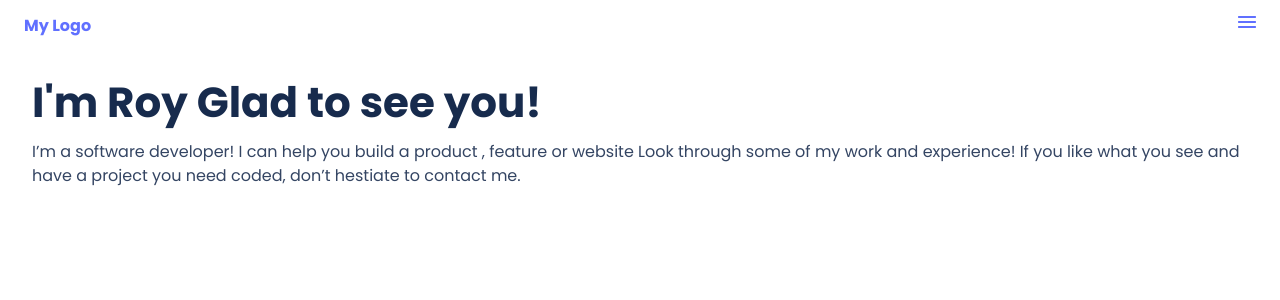
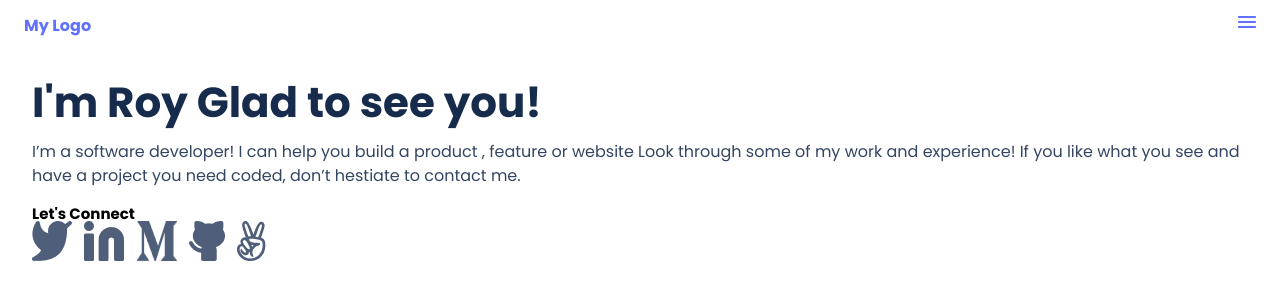
Before and after one commit to RoyJumah/My-portfolio, a plain HTML site: page Index.html in a window 1280 px wide. Drawn offline with Linux system fonts and the light colour scheme.

Commit message:
Add secondary hedar and social icons to Index.html

```diff
--- a/Index.html
+++ b/Index.html
@@ -32,6 +32,31 @@
             what you see and have a project you need coded, don’t hestiate to
             contact me.
           </p>
+
+          <h2 class="heading-secondary">Let's Connect</h2>
+          <div class="social-icons">
+            <img
+              class="social-icon"
+              src="Images/Twitter.png"
+              alt="Twitter icon"
+            />
+            <img
+              class="social-icon"
+              src="Images/Linkedin.png"
+              alt="Linkedin icon"
+            />
+            <img class="social-icon" src="Images/email.png" alt="Gmail icon" />
+            <img
+              class="social-icon"
+              src="Images/github.png"
+              alt="Github icon"
+            />
+            <img
+              class="social-icon"
+              src="Images/Vector@2x.png"
+              alt="Wechat icon"
+            />
+          </div>
         </div>
       </section>
     </main>
```
